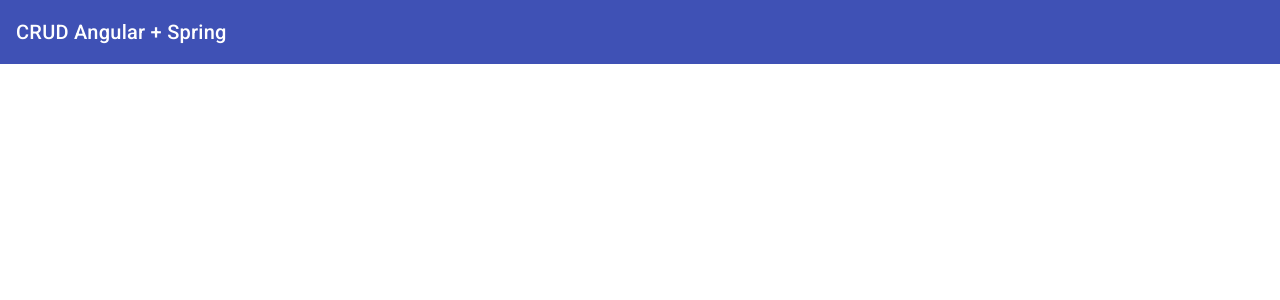
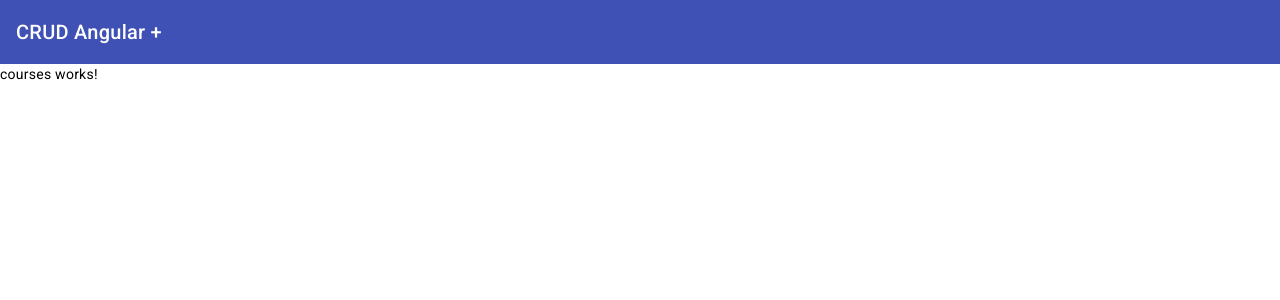
Before and after one commit to sjunior2404/crud-angular-spring, an Angular app in the folder crud-angular/: page /courses in a window 1280 px wide. Before the commit this address led to /. Shown: the top 300 px of the page. Built offline with nearby package versions, Linux system fonts and the light colour scheme.

Commit message:
Criação Módulo de Cursos e Usando roteamento com Lazy Load
Criação Módulo de Cursos e Usando roteamento com Lazy Load

```diff
--- a/crud-angular/src/app/app-routing.module.ts
+++ b/crud-angular/src/app/app-routing.module.ts
@@ -1,7 +1,15 @@
 import { NgModule } from '@angular/core';
 import { RouterModule, Routes } from '@angular/router';
 
-const routes: Routes = [];
+
+const routes: Routes = [
+  { path: '', pathMatch: 'full', redirectTo: 'courses' },
+
+  {
+    path: 'courses',
+    loadChildren: () => import('./courses/courses.module').then(m => m.CoursesModule)
+   }
+];
 
 @NgModule({
   imports: [RouterModule.forRoot(routes)],
--- a/crud-angular/src/app/app.component.html
+++ b/crud-angular/src/app/app.component.html
@@ -1,3 +1,5 @@
 <mat-toolbar color="primary">
-    <span>CRUD Angular + Spring</span>
+    <span>CRUD Angular +</span>
 </mat-toolbar>
+
+<router-outlet></router-outlet>
--- a/crud-angular/src/app/app.module.ts
+++ b/crud-angular/src/app/app.module.ts
@@ -5,10 +5,12 @@
 
 import { AppRoutingModule } from './app-routing.module';
 import { AppComponent } from './app.component';
+import { CoursesComponent } from './courses/courses/courses.component';
 
 @NgModule({
   declarations: [
-    AppComponent
+    AppComponent,
+    CoursesComponent
   ],
   imports: [
     BrowserModule,
--- /dev/null
+++ b/crud-angular/src/app/courses/courses/courses.component.html
@@ -0,0 +1 @@
+<p>courses works!</p>
```
Also changed, not shown: crud-angular/src/app/courses/courses-routing.module.ts (added, +15 -0 lines), crud-angular/src/app/courses/courses.module.ts (added, +14 -0 lines), crud-angular/src/app/courses/courses/courses.component.ts (added, +10 -0 lines), crud-angular/src/app/courses/courses/courses.component.scss (added), 1 other file (tests, documents, lock files or other folders).
